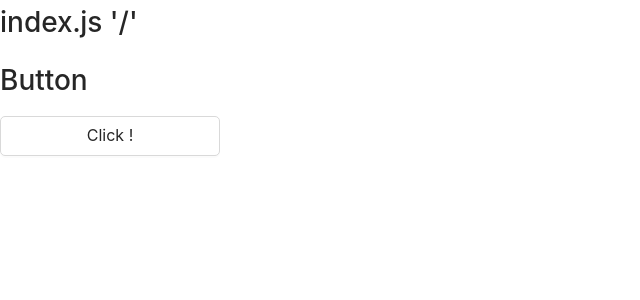
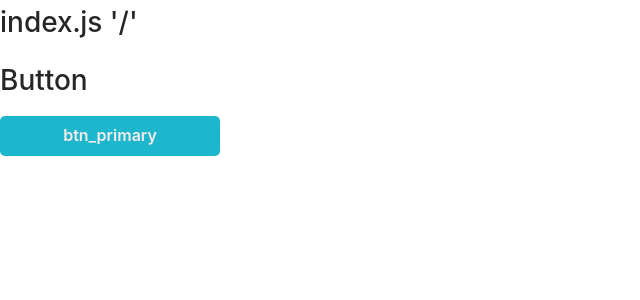
Before and after one commit to arianaomi/alux_front_end, a Next.js app: page / in a window 1280 px wide. Shown: the top 300 px of the page, without its empty margins (0-640 px from the left). Built offline with nearby package versions, Linux system fonts and the light colour scheme.

Commit message:
:sparkles: Button component with style
Button component with style

```diff
--- a/components/Btn/Btn.module.scss
+++ b/components/Btn/Btn.module.scss
@@ -1,16 +1,68 @@
 @import '../../styles/variables';
 
 .btn {
+  cursor: pointer;
+  border: none;
+  border-radius: $br-btn-inputs;
+  color: $color-btn-primary;
+  font-size: $fs-btn;
+  font-weight: 600;
   height: 40px;
   width: 220px;
-  border-radius: $br-btn-inputs;
-  font-size: $fs-btn;
-  &focus {
-    background-color: $bg-btn-primary !important;
-    border: 1px solid $bg-btn-primary;
+}
+
+.btn_primary {
+  background-color: $bg-btn-primary;
+  &:active {
+    background-color: $bg-btn-secondary;
+    color: $color-btn-secondary;
+    border: 1px solid $color-btn-secondary;
+  }
+}
+.btn_secondary {
+  background-color: $bg-btn-secondary;
+  border: 1px solid $color-btn-secondary;
+  color: $color-btn-secondary;
+  &:active {
+    background-color: $bg-btn-primary;
+    color: $color-btn-primary;
+    border: none;
+  }
+}
+.btn_alert {
+  background-color: $bg-btn-alert;
+  &:active {
+    background-color: $bg-btn-secondary;
+    color: $bg-btn-alert;
+    border: 1px solid $bg-btn-alert;
+  }
+}
+.btn_alert_secondary {
+  background-color: transparent;
+  border: 1px solid $bg-btn-alert;
+  color: $bg-btn-alert;
+  &:active {
+    background-color: $bg-btn-alert;
+    color: $color-btn-primary;
+    border: none;
+  }
+}
+.btn_adoption {
+  background-color: $bg-btn-adoption;
+  &:active {
+    background-color: $bg-btn-secondary;
+    color: $bg-btn-adoption;
+    border: 1px solid $bg-btn-adoption;
   }
 }
 
-.btn_primary {
-  background-color: $bg-btn-adoption;
+.btn_adoption_secondary {
+  background-color: transparent;
+  border: 1px solid $bg-btn-adoption;
+  color: $bg-btn-adoption;
+  &:active {
+    background-color: $bg-btn-adoption;
+    color: $color-btn-primary;
+    border: none;
+  }
 }
--- a/components/Btn/index.js
+++ b/components/Btn/index.js
@@ -1,16 +1,12 @@
 // SCSS
 import styles from './Btn.module.scss'
 import cx from 'classnames'
-//ant-design
-import { Button } from 'antd'
 
 function Btn({ content, color }) {
-  let btn_style = color
-  console.log(btn_style)
   return (
     <>
       <h1>Button</h1>
-      <Button className={cx(styles.btn, styles.btn_style)}>{content}</Button>
+      <button className={cx(styles.btn, styles.btn_primary)}>{color}</button>
     </>
   )
 }
--- a/pages/index.js
+++ b/pages/index.js
@@ -3,7 +3,7 @@ export default function Home() {
   return (
     <div>
       <h1>index.js '/'</h1>
-      <Btn content='Click !' style='btn_primary' />
+      <Btn content='Click !' color='btn_primary' />
     </div>
   )
 }
--- a/styles/_variables.scss
+++ b/styles/_variables.scss
@@ -1,6 +1,7 @@
 $bg-btn-adoption: #bd4089;
 $bg-btn-alert: #ff4a4a;
 $bg-btn-primary: #1cb7cc;
+$bg-btn-secondary: #fff;
 $bg-modal: rgb(0, 0, 0, 85%);
 $br-btn-inputs: 5px;
 $color-btn-primary: #f5ebeb;
```
